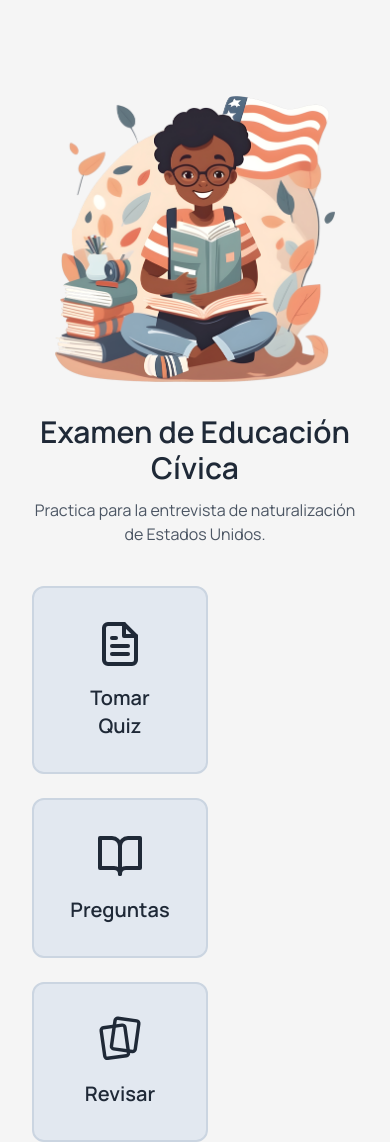
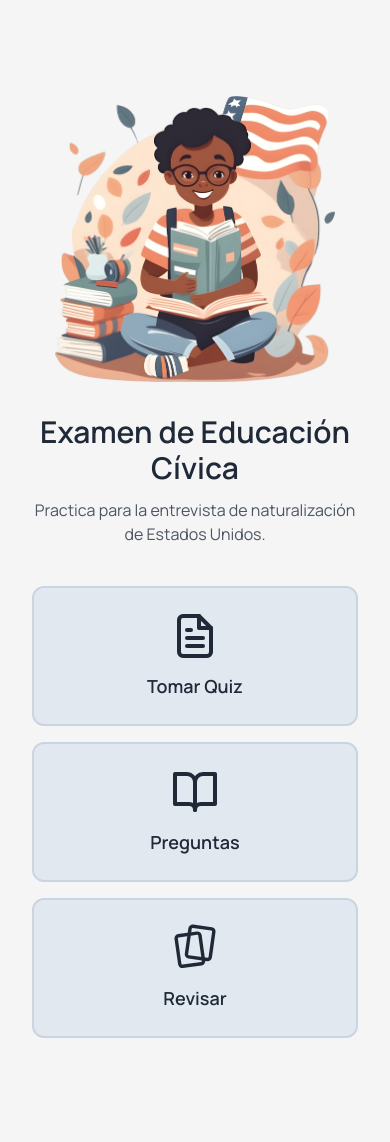
Before and after one commit to dmduffis/examen-civica-eeuu, a Next.js app: page / in a window 390 px wide. After the commit the page ends 1102 px from the top, so only its background shows below. Built offline with nearby package versions, Linux system fonts and the light colour scheme.

Commit message:
added confetti and small ui fixes

```diff
--- a/package.json
+++ b/package.json
@@ -12,16 +12,17 @@
     "@apollo/client": "^3.10.4",
     "aos": "^2.3.4",
     "axios": "^1.7.2",
+    "canvas-confetti": "^1.9.4",
     "graphql": "^16.8.1",
     "nanoid": "^5.0.7",
     "next": "14.2.3",
     "react": "^18",
     "react-dom": "^18",
-    "react-rewards": "^2.0.4",
     "react-spinners": "^0.13.8",
     "sharp": "^0.33.4"
   },
   "devDependencies": {
+    "@types/canvas-confetti": "^1.9.0",
     "@types/node": "^20",
     "@types/react": "^18",
     "@types/react-dom": "^18",
--- a/src/app/page.tsx
+++ b/src/app/page.tsx
@@ -69,7 +69,7 @@ const FlashcardIcon = () => (
 
 export default function Home() {
   return (
-    <main className="flex flex-col w-full justify-center pt-16 mt-8">
+    <main className="flex flex-col w-full justify-center pt-16 mt-8 pb-16">
       <div className="flex justify-center mb-8">
         <Image src={boyReading} width={280} alt="Person studying" />
       </div>
@@ -80,27 +80,27 @@ export default function Home() {
         Practica para la entrevista de naturalización de Estados Unidos.
       </p>
 
-      <div className="flex flex-col sm:flex-row flex-wrap gap-6 justify-center">
+      <div className="flex flex-col sm:flex-row flex-wrap gap-4 sm:gap-6 justify-center items-stretch sm:items-center w-full max-w-sm sm:max-w-none mx-auto sm:mx-0">
         <Link
           href="/quiz"
-          className="rounded-xl text-gray-800 py-8 px-10 bg-slate-200 border-2 border-slate-300 hover:bg-amber-100 hover:border-amber-200 w-44 sm:w-52 text-center inline-flex flex-col items-center justify-center gap-4 transition-colors"
+          className="rounded-xl text-gray-800 py-6 px-6 sm:py-8 sm:px-10 bg-slate-200 border-2 border-slate-300 hover:bg-amber-100 hover:border-amber-200 w-full sm:w-52 text-center inline-flex flex-col items-center justify-center gap-3 sm:gap-4 transition-colors min-h-[120px] sm:min-h-0"
         >
           <QuizIcon />
-          <span className="text-xl font-semibold">Tomar Quiz</span>
+          <span className="text-lg sm:text-xl font-semibold">Tomar Quiz</span>
         </Link>
         <Link
           href="/review"
-          className="rounded-xl text-gray-800 py-8 px-10 bg-slate-200 border-2 border-slate-300 hover:bg-amber-100 hover:border-amber-200 w-44 sm:w-52 text-center inline-flex flex-col items-center justify-center gap-4 transition-colors"
+          className="rounded-xl text-gray-800 py-6 px-6 sm:py-8 sm:px-10 bg-slate-200 border-2 border-slate-300 hover:bg-amber-100 hover:border-amber-200 w-full sm:w-52 text-center inline-flex flex-col items-center justify-center gap-3 sm:gap-4 transition-colors min-h-[120px] sm:min-h-0"
         >
           <ReviewIcon />
-          <span className="text-xl font-semibold">Preguntas</span>
+          <span className="text-lg sm:text-xl font-semibold">Preguntas</span>
         </Link>
         <Link
           href="/flashcards"
-          className="rounded-xl text-gray-800 py-8 px-10 bg-slate-200 border-2 border-slate-300 hover:bg-amber-100 hover:border-amber-200 w-44 sm:w-52 text-center inline-flex flex-col items-center justify-center gap-4 transition-colors"
+          className="rounded-xl text-gray-800 py-6 px-6 sm:py-8 sm:px-10 bg-slate-200 border-2 border-slate-300 hover:bg-amber-100 hover:border-amber-200 w-full sm:w-52 text-center inline-flex flex-col items-center justify-center gap-3 sm:gap-4 transition-colors min-h-[120px] sm:min-h-0"
         >
           <FlashcardIcon />
-          <span className="text-xl font-semibold">Revisar</span>
+          <span className="text-lg sm:text-xl font-semibold">Revisar</span>
         </Link>
       </div>
     </main>
--- a/src/app/quiz/Results.tsx
+++ b/src/app/quiz/Results.tsx
@@ -3,7 +3,6 @@
 import React, { useEffect } from "react";
 import Image from "next/image";
 import Link from "next/link";
-import { useReward } from "react-rewards";
 import celebration from "../assets/images/quiz_100.png";
 
 type Props = {
@@ -26,19 +25,39 @@ export default function Results({
   totalQuestions,
   restartQuiz,
 }: Props) {
-  const correctPercentage = totalQuestions > 0 ? Math.round((correctAnswers / totalQuestions) * 100) : 0;
+  const correctPercentage =
+    totalQuestions > 0
+      ? Math.round((correctAnswers / totalQuestions) * 100)
+      : 0;
   const incorrectPercentage = totalQuestions > 0 ? 100 - correctPercentage : 0;
   const message = getMessage(correctPercentage);
 
-  const { reward } = useReward("rewardId", "confetti");
   useEffect(() => {
-    if (correctPercentage === 100) reward();
-  }, [correctPercentage, reward]);
+    if (correctPercentage !== 100) return;
+    import("canvas-confetti").then(({ default: confetti }) => {
+      const duration = 2000;
+      const end = Date.now() + duration;
+      const frame = () => {
+        confetti({
+          particleCount: 3,
+          angle: 60,
+          spread: 55,
+          origin: { x: 0 },
+        });
+        confetti({
+          particleCount: 3,
+          angle: 120,
+          spread: 55,
+          origin: { x: 1 },
+        });
+        if (Date.now() < end) requestAnimationFrame(frame);
+      };
+      frame();
+    });
+  }, [correctPercentage]);
 
   return (
     <main className="flex flex-col w-full justify-center pt-12 pb-16">
-      <span id="rewardId" />
-
       {correctPercentage === 100 && (
         <div className="flex justify-center mb-6">
           <Image
```
Also changed, not shown: 1 other file (tests, documents, lock files or other folders).
